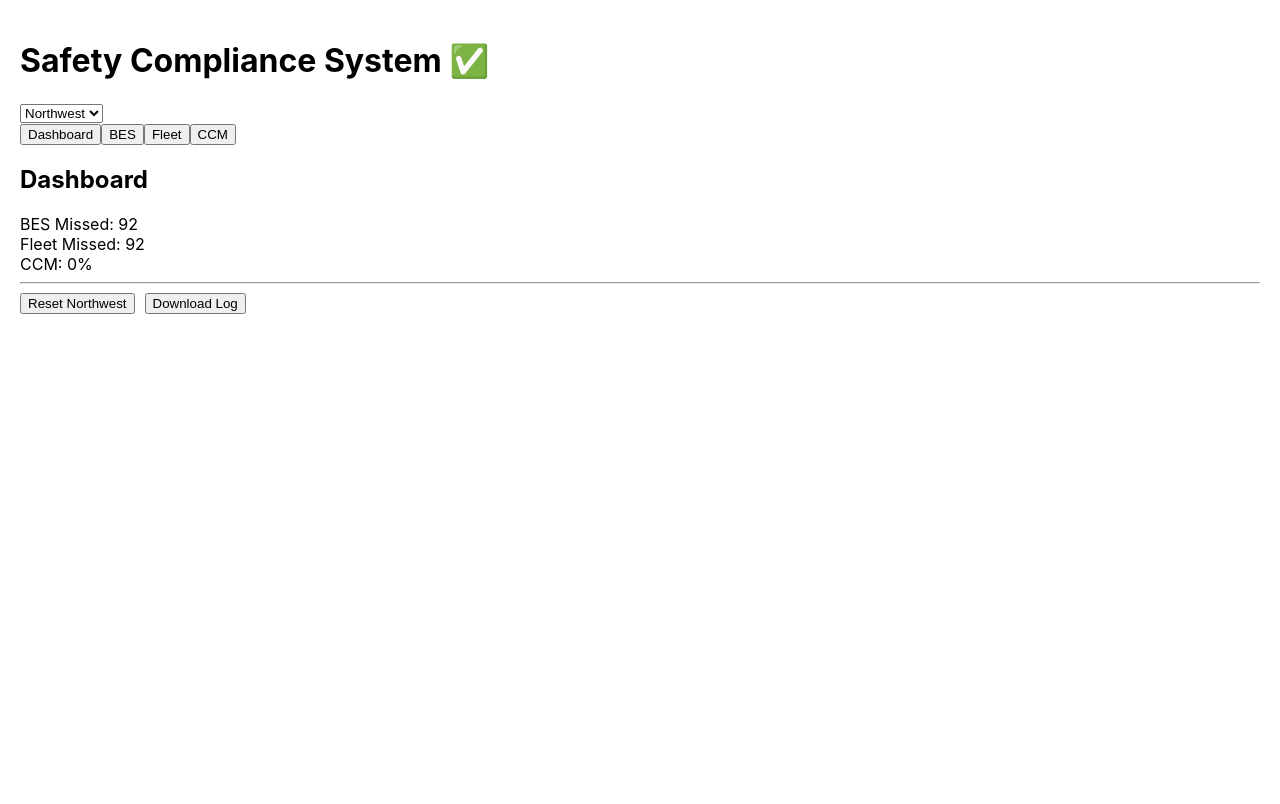
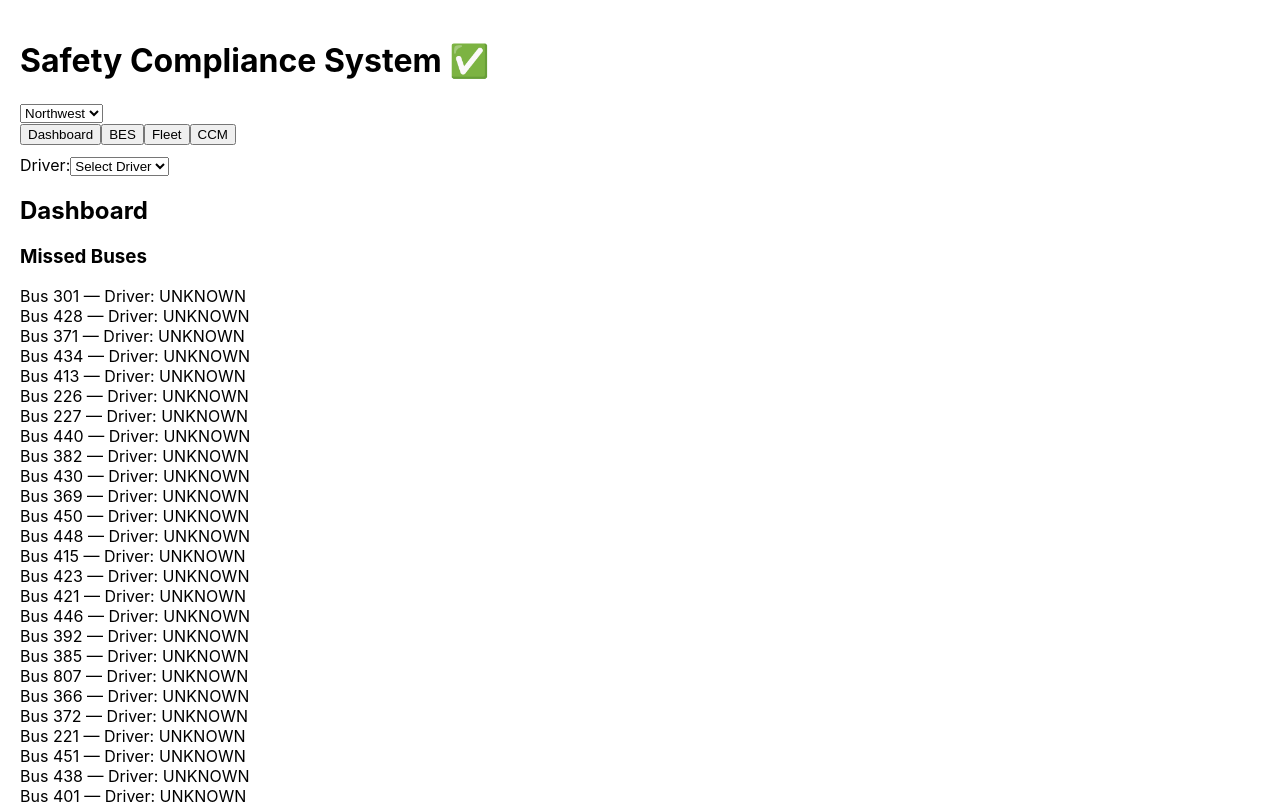
Before and after one commit to drewworkfirststudent-droid/safety-app, a React (Create React App) app: page / in a window 1280 px wide. Shown: the top 804 px of the page. Built offline with nearby package versions, Linux system fonts and the light colour scheme.

Commit message:
Add Driver tracking (will replace with roster import in future)

```diff
--- a/src/App.js
+++ b/src/App.js
@@ -2,6 +2,16 @@ import CCM from "./modules/ccm/CCM";
 import { useState, useEffect } from "react";
 import { NW_BUSES, SE_BUSES } from "./buses";
 
+// ✅ Sample drivers (replace later with roster import)
+const DRIVERS = [
+  "Smith",
+  "Johnson",
+  "Williams",
+  "Brown",
+  "Jones"
+];
+
+// ✅ OOS lists
 const OOS_NW = ["301", "305"];
 const OOS_SE = ["412", "515"];
 
@@ -12,9 +22,12 @@ export default function App() {
   const buses = area === "Northwest" ? NW_BUSES : SE_BUSES;
   const oosList = area === "Northwest" ? OOS_NW : OOS_SE;
 
-  const today = new Date().getDay(); // 0=Sun
-  const isTueToFri = today >= 2 && today <= 5;
+  const today = new Date().getDay();
   const isFriday = today === 5;
+
+  /* DRIVER TRACKING */
+  const [busDrivers, setBusDrivers] = useState({});
+  const [currentDriver, setCurrentDriver] = useState("");
 
   /* BES */
   const [besIndex, setBesIndex] = useState(0);
@@ -33,15 +46,17 @@ export default function App() {
     collisionPacket: false
   };
 
+  /* LOAD */
   useEffect(() => {
-    const savedBES = JSON.parse(localStorage.getItem(`bes-${area}`) || "{}");
-    const savedFleet = JSON.parse(localStorage.getItem(`fleet-${area}`) || "{}");
+    setBusDrivers(JSON.parse(localStorage.getItem(`drivers-${area}`) || "{}"));
+    setBesResults(JSON.parse(localStorage.getItem(`bes-${area}`) || "{}"));
+    setFleetResults(JSON.parse(localStorage.getItem(`fleet-${area}`) || "{}"));
+  }, [area]);
 
-    setBesResults(savedBES);
-    setFleetResults(savedFleet);
-    setBesIndex(0);
-    setFleetIndex(0);
-  }, [area]);
+  /* SAVE */
+  useEffect(() => {
+    localStorage.setItem(`drivers-${area}`, JSON.stringify(busDrivers));
+  }, [busDrivers, area]);
 
   useEffect(() => {
     localStorage.setItem(`bes-${area}`, JSON.stringify(besResults));
@@ -54,14 +69,10 @@ export default function App() {
   const nextBes = () => setBesIndex(i => (i + 1) % buses.length);
   const nextFleet = () => setFleetIndex(i => (i + 1) % buses.length);
 
-  /* CCM */
-  const [ccmPercent, setCcmPercent] = useState(0);
-
-  useEffect(() => {
-    const saved = JSON.parse(localStorage.getItem(`ccm-progress-${area}`) || "{}");
-    const count = Object.keys(saved.results || {}).length;
-    setCcmPercent(Math.round((count / buses.length) * 100) || 0);
-  }, [tab, buses.length, area]);
+  const assignDriver = (bus) => {
+    if (!currentDriver) return;
+    setBusDrivers(prev => ({ ...prev, [bus]: currentDriver }));
+  };
 
   /* STATUS */
   const getBesStatus = (bus) => {
@@ -77,43 +88,11 @@ export default function App() {
     return Object.values(items).every(v => v) ? "green" : "red";
   };
 
-  /* METRICS */
-  const besMissed = buses.filter(b => !besResults[b]).length;
-  const fleetMissed = buses.filter(b => !fleetResults[b]).length;
+  /* MISSED */
+  const missedBES = buses.filter(b => !besResults[b]);
+  const missedFleet = buses.filter(b => !fleetResults[b]);
 
-  const systemCompliant =
-    besMissed === 0 &&
-    fleetMissed === 0 &&
-    ccmPercent === 100;
-
-  const downloadLog = () => {
-    const log = [
-      ["Type", "Bus", "Area"],
-      ...Object.entries(besResults).map(([bus, status]) => ["BES", bus, status]),
-      ...Object.entries(fleetResults).map(([bus, data]) => ["Fleet", bus, JSON.stringify(data)])
-    ];
-
-    const csv = log.map(r => r.join(",")).join("\n");
-    const blob = new Blob([csv], { type: "text/csv" });
-    const url = URL.createObjectURL(blob);
-
-    const a = document.createElement("a");
-    a.href = url;
-    a.download = `log-${area}-${Date.now()}.csv`;
-    a.click();
-  };
-
-  const resetDaily = () => {
-    if (window.confirm("Reset ALL data for this yard?")) {
-      localStorage.removeItem(`bes-${area}`);
-      localStorage.removeItem(`fleet-${area}`);
-
-      setBesResults({});
-      setFleetResults({});
-      setBesIndex(0);
-      setFleetIndex(0);
-    }
-  };
+  const missedCombined = [...new Set([...missedBES, ...missedFleet])];
 
   return (
     <div style={{ padding: 20 }}>
@@ -131,56 +110,62 @@ export default function App() {
         <button onClick={() => setTab("ccm")}>CCM</button>
       </div>
 
+      {/* ✅ DRIVER SELECT */}
+      <div style={{ marginTop: 10 }}>
+        Driver:
+        <select value={currentDriver} onChange={(e) => setCurrentDriver(e.target.value)}>
+          <option value="">Select Driver</option>
+          {DRIVERS.map(d => <option key={d}>{d}</option>)}
+        </select>
+      </div>
+
       {/* ✅ DASHBOARD */}
       {tab === "dashboard" && (
         <div>
           <h2>Dashboard</h2>
 
-          {isTueToFri && !isFriday && (
-            <div style={{ color: "orange", fontWeight: "bold" }}>
-              ⚠️ IN PROGRESS — Completion window open (Tue–Fri)
+          {isFriday && (
+            <div style={{ color: "red", fontWeight: "bold" }}>
+              🚨 FINAL COMPLIANCE REVIEW
             </div>
           )}
 
-          {isFriday && (
-            <div style={{ fontWeight: "bold" }}>
-              {systemCompliant ? (
-                <span style={{ color: "green" }}>
-                  ✅ COMPLIANT — All buses verified
-                </span>
-              ) : (
-                <span style={{ color: "red" }}>
-                  🚨 FINAL NON-COMPLIANCE — Missed buses will be cited
-                </span>
-              )}
-            </div>
+          <h3>Missed Buses</h3>
+          {missedCombined.length === 0 ? (
+            <div>✅ None</div>
+          ) : (
+            missedCombined.map(bus => (
+              <div key={bus}>
+                Bus {bus} — Driver: {busDrivers[bus] || "UNKNOWN"}
+              </div>
+            ))
           )}
-
-          <div>BES Missed: {besMissed}</div>
-          <div>Fleet Missed: {fleetMissed}</div>
-          <div>CCM: {ccmPercent}%</div>
         </div>
       )}
 
-      {/* BES */}
+      {/* ✅ BES */}
       {tab === "bes" && (
         <div>
           <h2>{area} BES</h2>
           <div>Bus: {buses[besIndex]}</div>
 
           <button onClick={() => {
+            assignDriver(buses[besIndex]);
             setBesResults(p => ({ ...p, [buses[besIndex]]: "OK" }));
             nextBes();
-          }}>Tag ✅</button>
+          }}>
+            Tag ✅
+          </button>
 
           <button onClick={() => {
+            assignDriver(buses[besIndex]);
             setBesResults(p => ({ ...p, [buses[besIndex]]: "MISSING" }));
             nextBes();
           }} style={{ marginLeft: 10 }}>
             Missing ❌
           </button>
 
-          <div style={{ display: "flex", flexWrap: "wrap", marginTop: 20 }}>
+          <div style={{ display: "flex", flexWrap: "wrap", marginTop: 10 }}>
             {buses.map(b => (
               <div key={b} style={{
                 width: 60,
@@ -194,7 +179,7 @@ export default function App() {
         </div>
       )}
 
-      {/* FLEET */}
+      {/* ✅ FLEET */}
       {tab === "fleet" && (
         <div>
           <h2>{area} Fleet</h2>
@@ -207,6 +192,7 @@ export default function App() {
                   type="checkbox"
                   checked={fleetResults[buses[fleetIndex]]?.[k] || false}
                   onChange={(e) => {
+                    assignDriver(buses[fleetIndex]);
                     setFleetResults(p => ({
                       ...p,
                       [buses[fleetIndex]]: {
@@ -223,7 +209,7 @@ export default function App() {
 
           <button onClick={nextFleet}>Next Bus</button>
 
-          <div style={{ display: "flex", flexWrap: "wrap", marginTop: 20 }}>
+          <div style={{ display: "flex", flexWrap: "wrap", marginTop: 10 }}>
             {buses.map(b => (
               <div key={b} style={{
                 width: 60,
@@ -240,13 +226,6 @@ export default function App() {
       {tab === "ccm" && (
         <CCM buses={buses} area={area} oosList={oosList} />
       )}
-
-      <hr />
-
-      <button onClick={resetDaily}>Reset {area}</button>
-      <button onClick={downloadLog} style={{ marginLeft: 10 }}>
-        Download Log
-      </button>
     </div>
   );
 }
```
